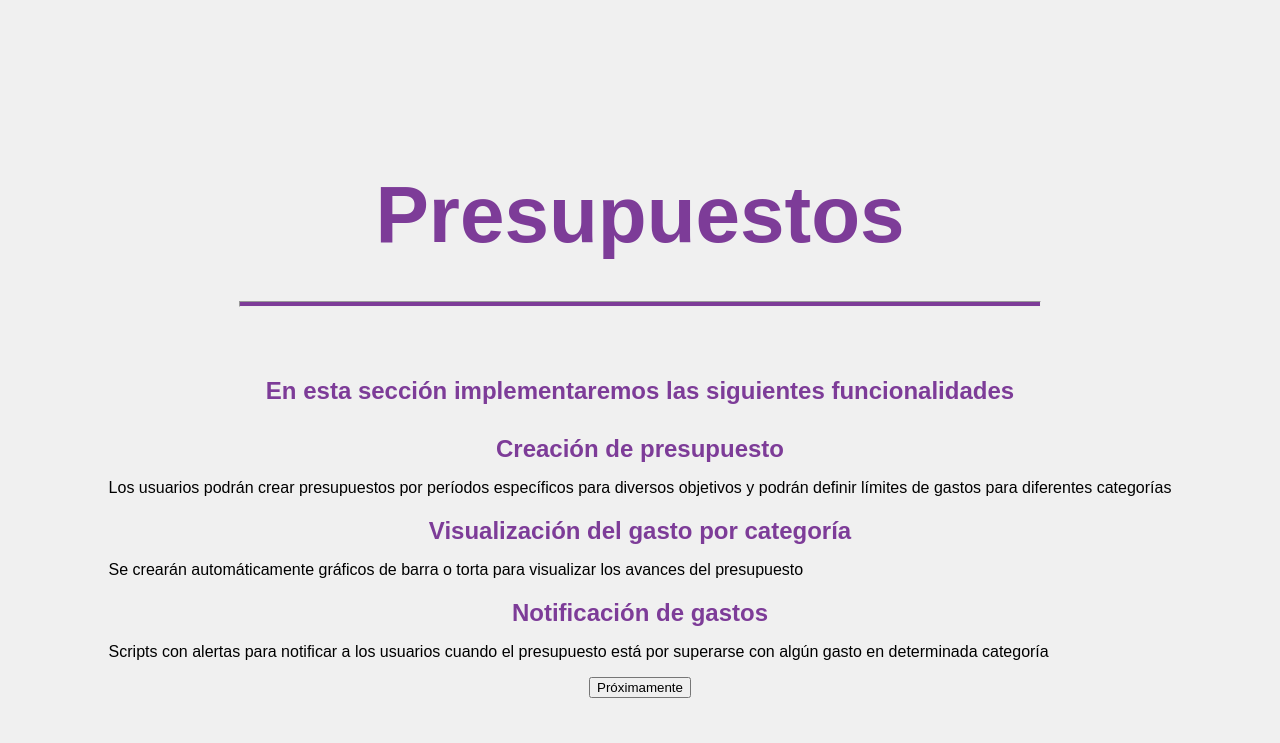
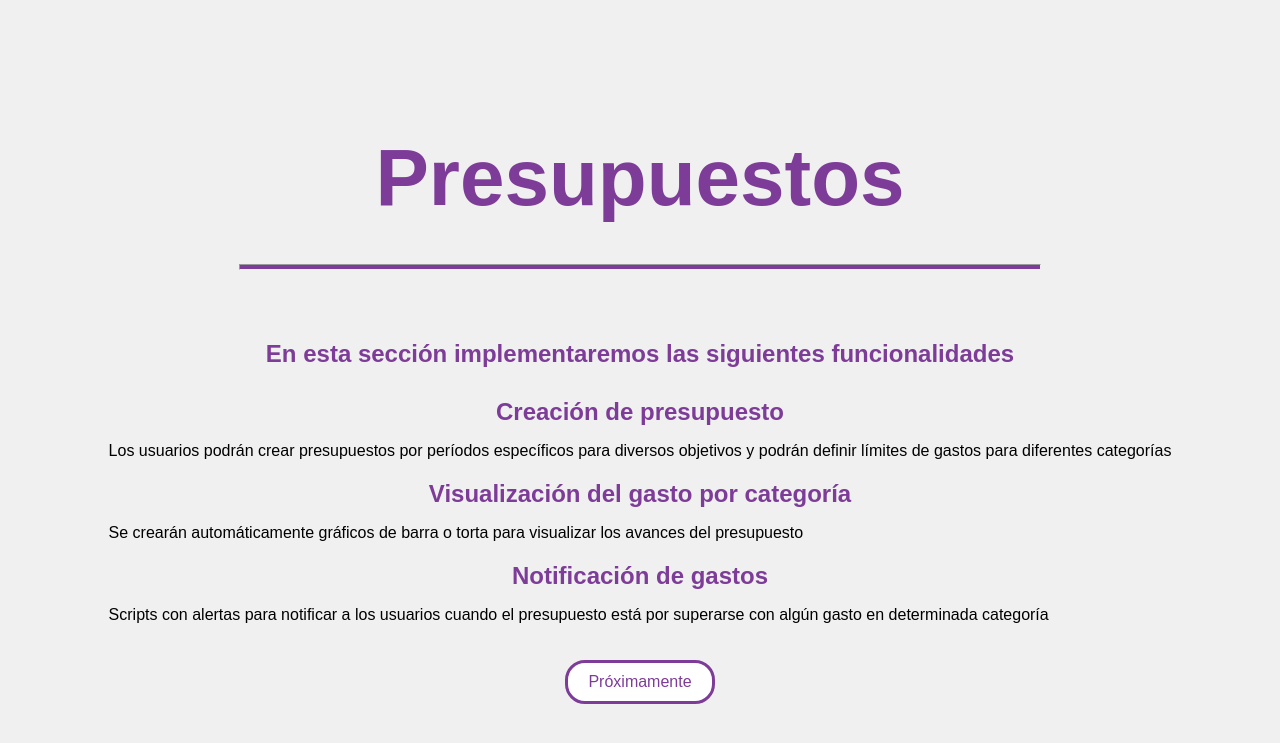
Before and after one commit to CodeStrong2023/Proyecto-Python-BrigadaBinaria, a Flask app: page /budget in a window 1280 px wide. Shown: the top 743 px of the page. Run offline with Flask 3, Linux system fonts and the light colour scheme; some libraries are stand-ins or nearby versions.

Commit message:
Agrego botones

```diff
--- a/crud/static/css/budget.css
+++ b/crud/static/css/budget.css
@@ -8,6 +8,7 @@ body {
     margin: 0;
     background-color: #f0f0f0;
 }
+
 h2 {
     color: #7D3C98;
     font-size: 80px;
@@ -15,11 +16,13 @@ h2 {
     margin-bottom: 10px;
     text-align: center;
 }
+
 hr {
     width: 800px;
     height: 4px;
     background-color: #7D3C98;
 }
+
 h3 {
     color: #7D3C98;
     font-size: 24px;
@@ -54,3 +57,20 @@ h3 {
     margin-bottom: 15px;
     color: black;
 }
+.boton-enviar-pre {
+    background-color: white;
+    border: 3px solid #7D3C98;
+    color: #7D3C98;
+    padding: 10px 20px;
+    cursor: pointer;
+    border-radius: 20px;
+    font-size: 16px;
+    margin-top: 20px;
+    margin-bottom: 30px;
+    text-align: center;
+}
+
+.boton-enviar-pre:hover {
+    background-color: #7D3C98;
+    color: white;
+}
```
